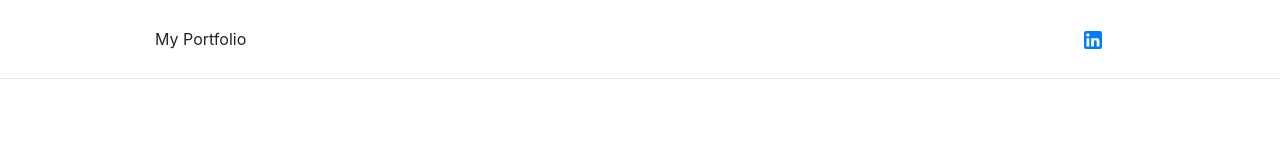
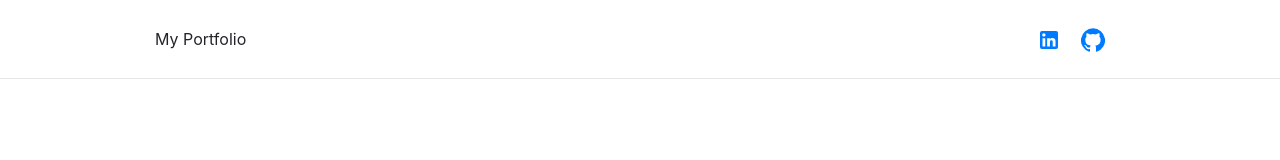
Before and after one commit to DatBoiLuiskrrt/PortfolioProject, a React (Create React App) app in the folder portfolioreact/: page / in a window 1280 px wide. Shown: the top 160 px of the page. Built offline with nearby package versions, Linux system fonts and the light colour scheme.

Commit message:
added the github icon

```diff
--- a/portfolioreact/src/components/NavBar.js
+++ b/portfolioreact/src/components/NavBar.js
@@ -1,6 +1,7 @@
 import React from "react";
 import styled from "styled-components";
 import LinkedInIcon from '@material-ui/icons/LinkedIn';
+import GitHubIcon from '@material-ui/icons/GitHub';
 
 const Nav = styled.div`
   background-color: #fff;
@@ -69,7 +70,7 @@ function NavBar () {
             </MenuLink>
 
             <MenuLink href="#">
-
+             <GitHubIcon/>
             </MenuLink>
 
             <MenuLink href="#">
```
